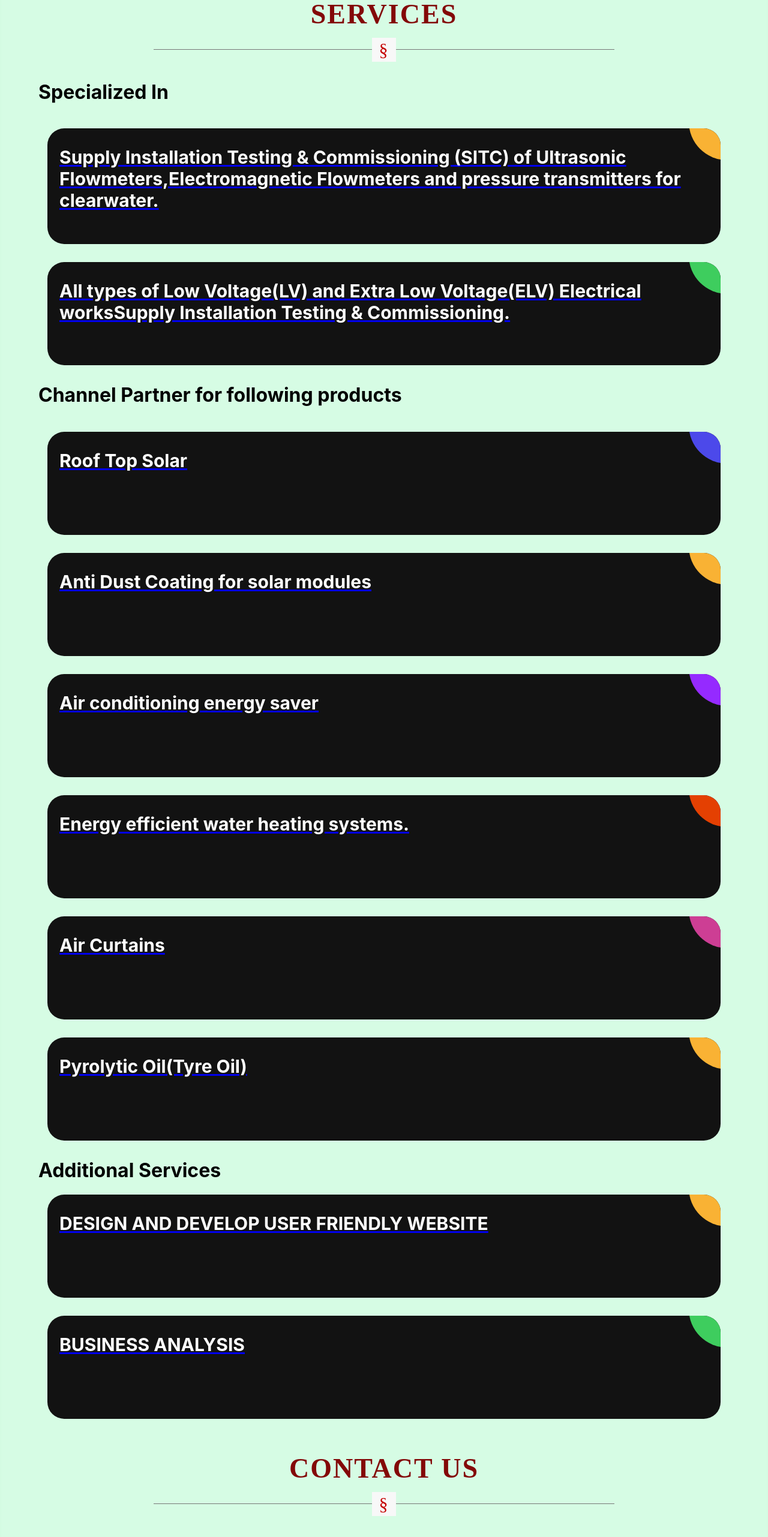
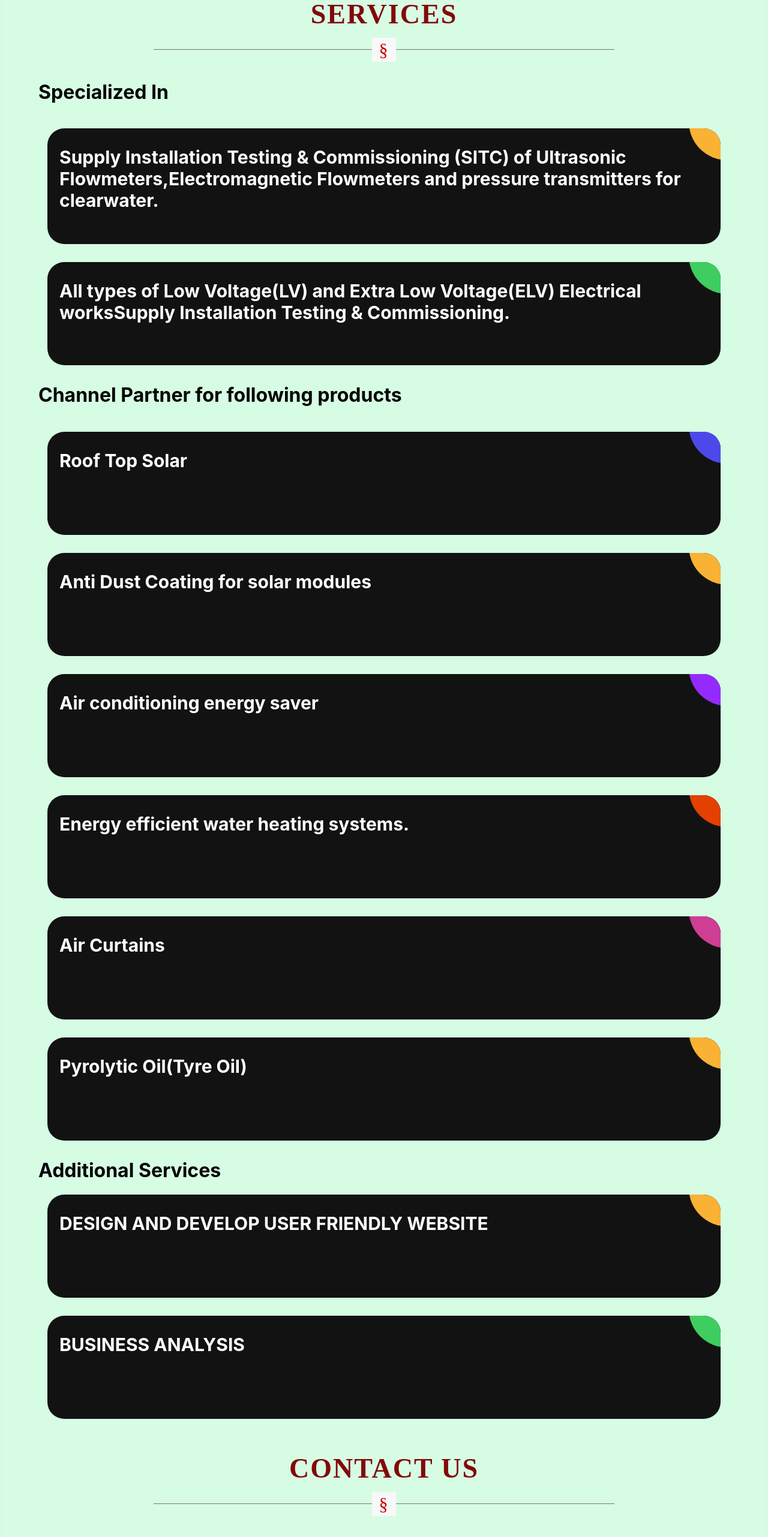
Before and after one commit to orpitad/spark-corp, a React (Create React App) app: page / in a window 1280 px wide. Shown: the part 1927-4490 px from the top of the page at 60% size. Built offline with nearby package versions, Linux system fonts and the light colour scheme.

Commit message:
Removed Anchor

```diff
--- a/src/components/pages/Home.js
+++ b/src/components/pages/Home.js
@@ -225,7 +225,7 @@ const Home = () => {
           <br />
           <div className="specialized">
           <div className="ag-courses_item">
-            <a href="/" className="ag-courses-item_link">
+            <div className="ag-courses-item_link">
               <div className="ag-courses-item_bg"></div>
 
               <div className="ag-courses-item_title">
@@ -237,11 +237,11 @@ const Home = () => {
                 Start:
                 <span className="ag-courses-item_date">04.11.2022</span>
               </div> */}
-            </a>
+            </div>
           </div>
 
           <div className="ag-courses_item">
-            <a href="/" className="ag-courses-item_link">
+            <div className="ag-courses-item_link">
               <div className="ag-courses-item_bg"></div>
 
               <div className="ag-courses-item_title">
@@ -253,7 +253,7 @@ const Home = () => {
                 Start:
                 <span className="ag-courses-item_date">04.11.2022</span>
               </div> */}
-            </a>
+            </div>
           </div>
 
           </div>
@@ -266,17 +266,17 @@ const Home = () => {
 <h1>Channel Partner for following products</h1>
           <br />
           <div className="ag-courses_item">
-            <a href="/" className="ag-courses-item_link">
+            <div className="ag-courses-item_link">
               <div className="ag-courses-item_bg"></div>
 
               <div className="ag-courses-item_title">
               Roof Top Solar
               </div>
-            </a>
+            </div>
           </div>
 
           <div className="ag-courses_item">
-            <a href="/" className="ag-courses-item_link">
+            <div className="ag-courses-item_link">
               <div className="ag-courses-item_bg"></div>
 
               <div className="ag-courses-item_title">
@@ -287,67 +287,67 @@ const Home = () => {
                 Start:
                 <span className="ag-courses-item_date">04.11.2022</span>
               </div> */}
-            </a>
+            </div>
           </div>
           <div className="ag-courses_item">
-            <a href="/" className="ag-courses-item_link">
+            <div className="ag-courses-item_link">
               <div className="ag-courses-item_bg"></div>
 
               <div className="ag-courses-item_title">
               Air conditioning energy saver
               </div>
-            </a>
+            </div>
           </div>
 
           <div className="ag-courses_item">
-            <a href="/" className="ag-courses-item_link">
+            <div className="ag-courses-item_link">
               <div className="ag-courses-item_bg"></div>
 
               <div className="ag-courses-item_title">
               Energy efficient water heating systems.
               </div>
-            </a>
+            </div>
           </div>
 
           <div className="ag-courses_item">
-            <a href="/" className="ag-courses-item_link">
+            <div className="ag-courses-item_link">
               <div className="ag-courses-item_bg"></div>
 
               <div className="ag-courses-item_title">
               Air Curtains
               </div>
-            </a>
+            </div>
           </div>
 
           <div className="ag-courses_item">
-            <a href="/" className="ag-courses-item_link">
+            <div className="ag-courses-item_link">
               <div className="ag-courses-item_bg"></div>
 
               <div className="ag-courses-item_title">
               Pyrolytic Oil(Tyre Oil)
               </div>
-            </a>
+            </div>
           </div>
             <h1>Additional Services</h1>
 
             <div className="ag-courses_item">
-            <a href="/" className="ag-courses-item_link">
+            <div className="ag-courses-item_link">
               <div className="ag-courses-item_bg"></div>
 
               <div className="ag-courses-item_title">
               DESIGN AND DEVELOP USER FRIENDLY WEBSITE
               </div>
-            </a>
+            </div>
           </div>
 
           <div className="ag-courses_item">
-            <a href="/" className="ag-courses-item_link">
+            <div className="ag-courses-item_link">
               <div className="ag-courses-item_bg"></div>
 
               <div className="ag-courses-item_title">
               BUSINESS ANALYSIS
               </div>
-            </a>
+            </div>
           </div>
         </div>
       </div>
```
